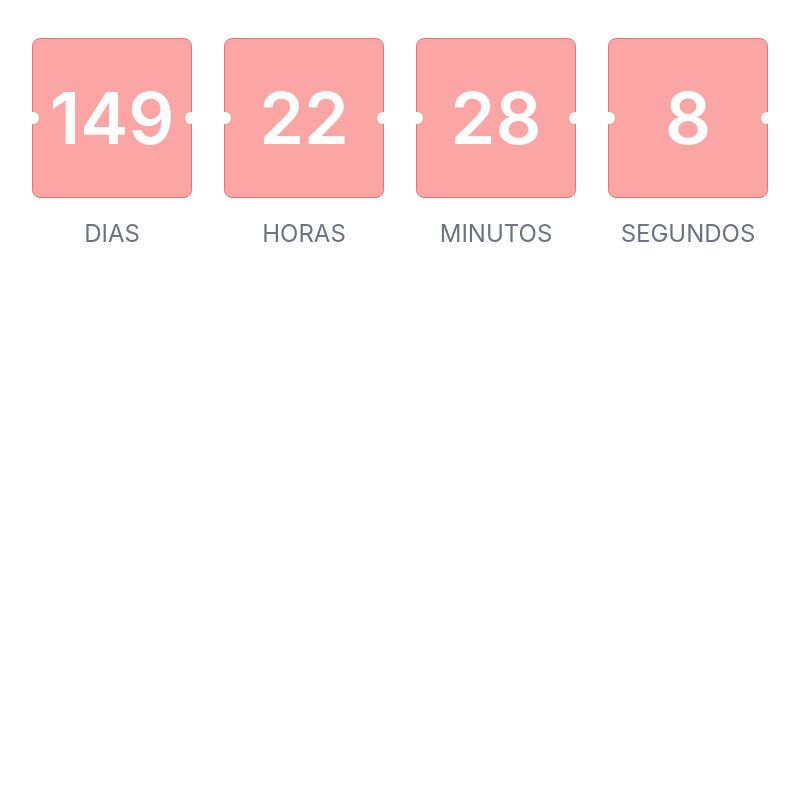
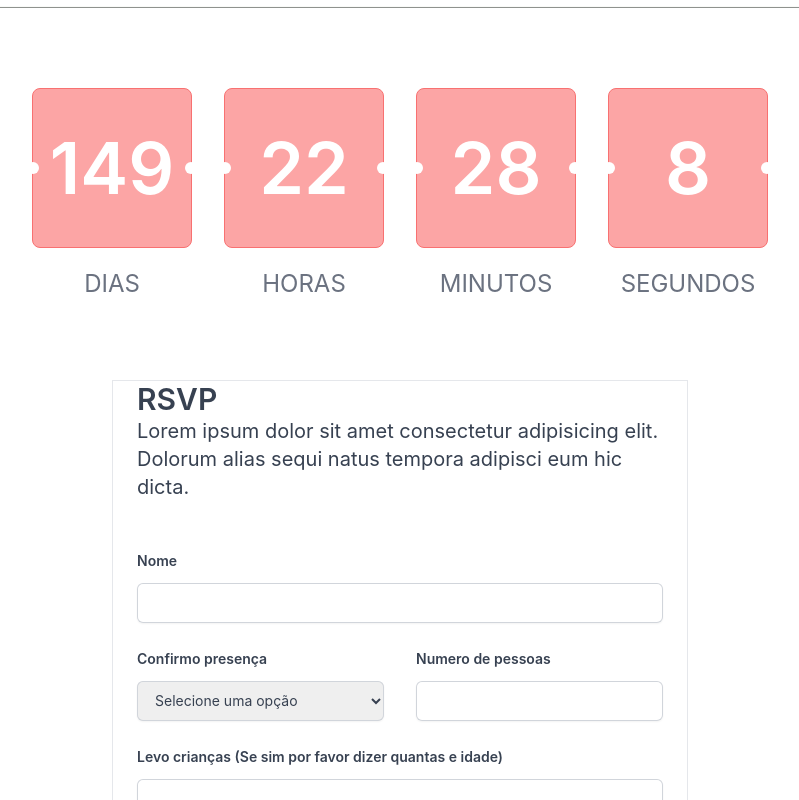
Before and after one commit to filhodoto/hugo-megui-wedding, a React (Vite) app: page / in a window 1280 px wide. Shown: the part 1114-1914 px from the top of the page, without its empty margins (240-1039 px from the left). Before the commit the page ends 1364 px from the top, so only its background shows below. Built offline with nearby package versions, Linux system fonts and the light colour scheme.

Commit message:
Create base html and styles

```diff
--- a/src/App.tsx
+++ b/src/App.tsx
@@ -1,13 +1,15 @@
 import './App.css';
 import Header from '@components/Header';
 import Hero from '@components/Hero';
+import Form from '@components/Form';
 
 function App() {
   return (
-    <>
+    <div className="pb-8">
       <Header />
       <Hero />
-    </>
+      <Form />
+    </div>
   );
 }
 
--- /dev/null
+++ b/src/components/Form.tsx
@@ -0,0 +1,116 @@
+const Form = (): JSX.Element => {
+  return (
+    <div className="mx-auto mt-16 max-w-xl px-6 sm:mt-20 border">
+      <h2 className="text-xl font-semibold max-w-3xl mx-auto sm:text-3xl">
+        RSVP
+      </h2>
+      <p className="text-lg max-w-xl mx-auto sm:text-xl ">
+        Lorem ipsum dolor sit amet consectetur adipisicing elit. Dolorum alias
+        sequi natus tempora adipisci eum hic dicta.
+      </p>
+      <form action="#" method="POST" className="mx-auto mt-8 max-w-xl sm:mt-12">
+        <div className="grid grid-cols-1 gap-x-8 gap-y-6 sm:grid-cols-2">
+          <div className="sm:col-span-2">
+            <label
+              htmlFor="name"
+              className="block text-sm font-semibold leading-6 text-primary-700"
+            >
+              Nome
+            </label>
+            <div className="mt-2.5">
+              <input
+                type="text"
+                name="name"
+                id="name"
+                autoComplete="given-name"
+                className="form-input"
+                required
+              />
+            </div>
+          </div>
+          <div>
+            <label
+              htmlFor="attendance"
+              className="block text-sm font-semibold leading-6 text-primary-700"
+            >
+              Confirmo presença
+            </label>
+            <div className="relative mt-2.5">
+              <select
+                id="attendance"
+                className="form-input h-10"
+                name="attendance"
+                required
+              >
+                <option value={undefined}>Selecione uma opção</option>
+                <option value="sim">Sim</option>
+                <option value="nao">Não</option>
+              </select>
+            </div>
+          </div>
+          <div>
+            <label
+              htmlFor="number-people"
+              className="block text-sm font-semibold leading-6 text-primary-700"
+            >
+              Numero de pessoas
+            </label>
+            <div className="relative mt-2.5">
+              <input
+                type="number"
+                name="number-people"
+                id="number-people"
+                className="form-input"
+              />
+            </div>
+          </div>
+          <div className="sm:col-span-2">
+            <label
+              htmlFor="kids"
+              className="block text-sm font-semibold leading-6 text-primary-700"
+            >
+              Levo crianças (Se sim por favor dizer quantas e idade)
+            </label>
+            <div className="mt-2.5">
+              <input
+                type="text"
+                name="kids"
+                id="kids"
+                autoComplete="organization"
+                className="form-input"
+              />
+            </div>
+          </div>
+          <div className="sm:col-span-2">
+            <label
+              htmlFor="food-restrictions"
+              className="block text-sm font-semibold leading-6 text-primary-700"
+            >
+              Restrições alimentares (Vegan, Vegetariano, Celíaco, alergias e
+              intolerancias, outros)
+            </label>
+            <div className="mt-2.5">
+              <textarea
+                name="food-restrictions"
+                id="food-restrictions"
+                rows={2}
+                className="form-input"
+                defaultValue={''}
+              />
+            </div>
+          </div>
+        </div>
+        <div className="mt-10">
+          <button
+            type="submit"
+            className="block w-full rounded-md bg-action-400 px-3.5 py-2.5 text-center text-sm font-semibold text-white shadow-sm hover:bg-action-500 focus-visible:outline focus-visible:outline-2 focus-visible:outline-offset-2"
+          >
+            Enviar RSVP
+          </button>
+        </div>
+      </form>
+    </div>
+  );
+};
+
+export default Form;
--- a/src/components/Hero.tsx
+++ b/src/components/Hero.tsx
@@ -7,8 +7,8 @@ const quintaImgUrl = new URL(
 
 export default function Hero() {
   return (
-    <div className="pt-20 md:pt-32 text-center relative md:h-screen">
-      <div className="z-10 py-6 md:py-12 text-primary-700">
+    <div className="pt-20 md:pt-32 text-center relative">
+      <div className="z-10 px-6 py-6 md:py-12">
         <h1 className="text-5xl font-bold leading-tight sm:text-7xl py-5">
           Margarida & Hugo
         </h1>
@@ -21,12 +21,12 @@ export default function Hero() {
       <img
         src={quintaImgUrl}
         alt="Quinta Aquarela"
-        className="md:hidden md:max-w-4xl mx-auto z-0 w-full"
+        className=" md:max-w-4xl mx-auto z-0 w-full"
       />
-      <div
+      {/* <div
         className="hidden md:block bg-contain bg-no-repeat bg-center h-full"
         style={{ backgroundImage: `url(${quintaImgUrl})` }}
-      ></div>
+      ></div> */}
       <CountDown />
     </div>
   );
--- a/src/index.css
+++ b/src/index.css
@@ -7,12 +7,22 @@
   line-height: 1.5;
   font-weight: 400;
 
-  color-scheme: light dark;
-  color: #000;
+  color-scheme: light;
   background-color: #fff;
 
   font-synthesis: none;
   text-rendering: optimizeLegibility;
   -webkit-font-smoothing: antialiased;
   -moz-osx-font-smoothing: grayscale;
+  @apply text-primary-700;
+
+  .no-focusring *:focus {
+    outline: none;
+  }
 }
+
+@layer components {
+  .form-input {
+    @apply block w-full rounded-md border-0 px-3.5 py-2 text-primary-700 shadow-sm ring-1 ring-inset ring-gray-300 placeholder:text-gray-400 focus:ring-2 focus:ring-inset focus:ring-action-300 sm:text-sm sm:leading-6;
+  }
+}
--- a/tailwind.config.js
+++ b/tailwind.config.js
@@ -1,3 +1,4 @@
+/* eslint-disable no-undef */
 /* eslint-disable @typescript-eslint/no-var-requires */
 /** @type {import('tailwindcss').Config} */
 const colors = require('tailwindcss/colors');
```
